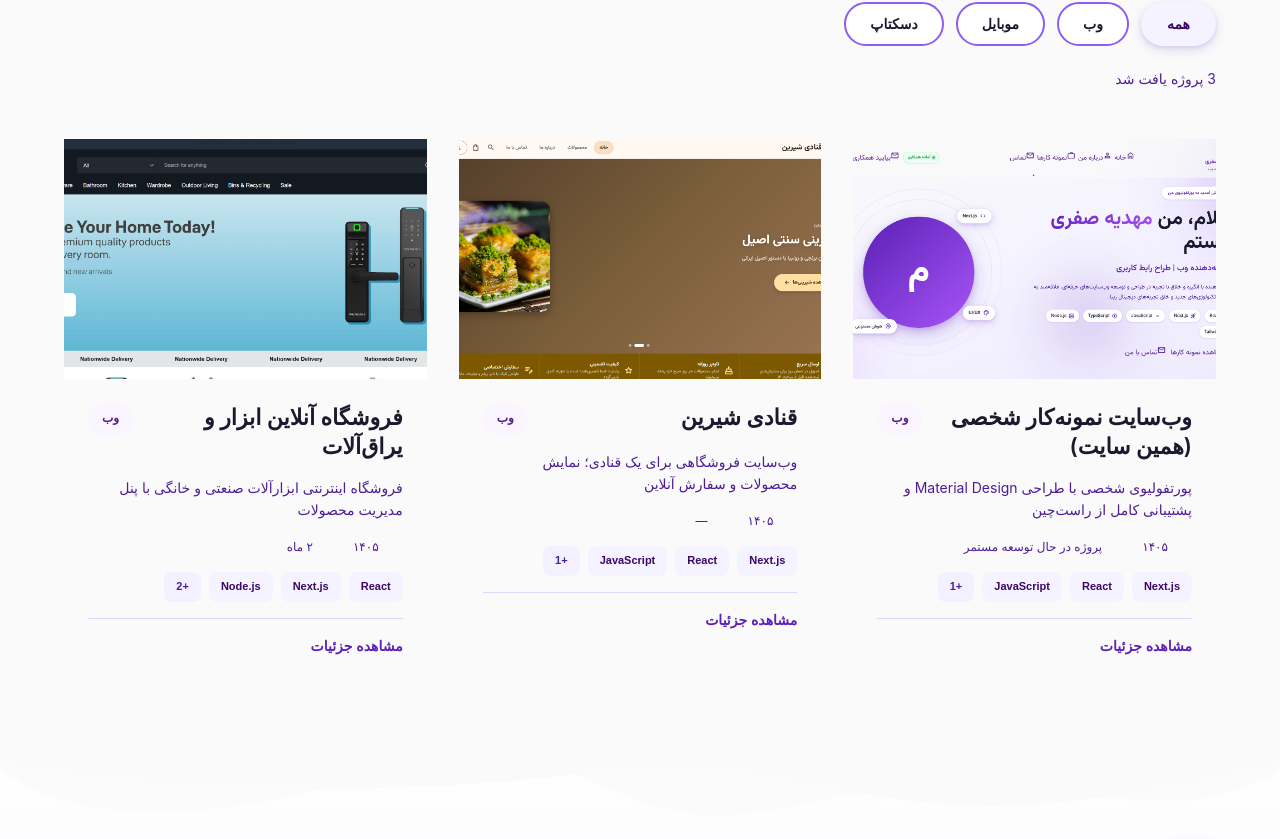
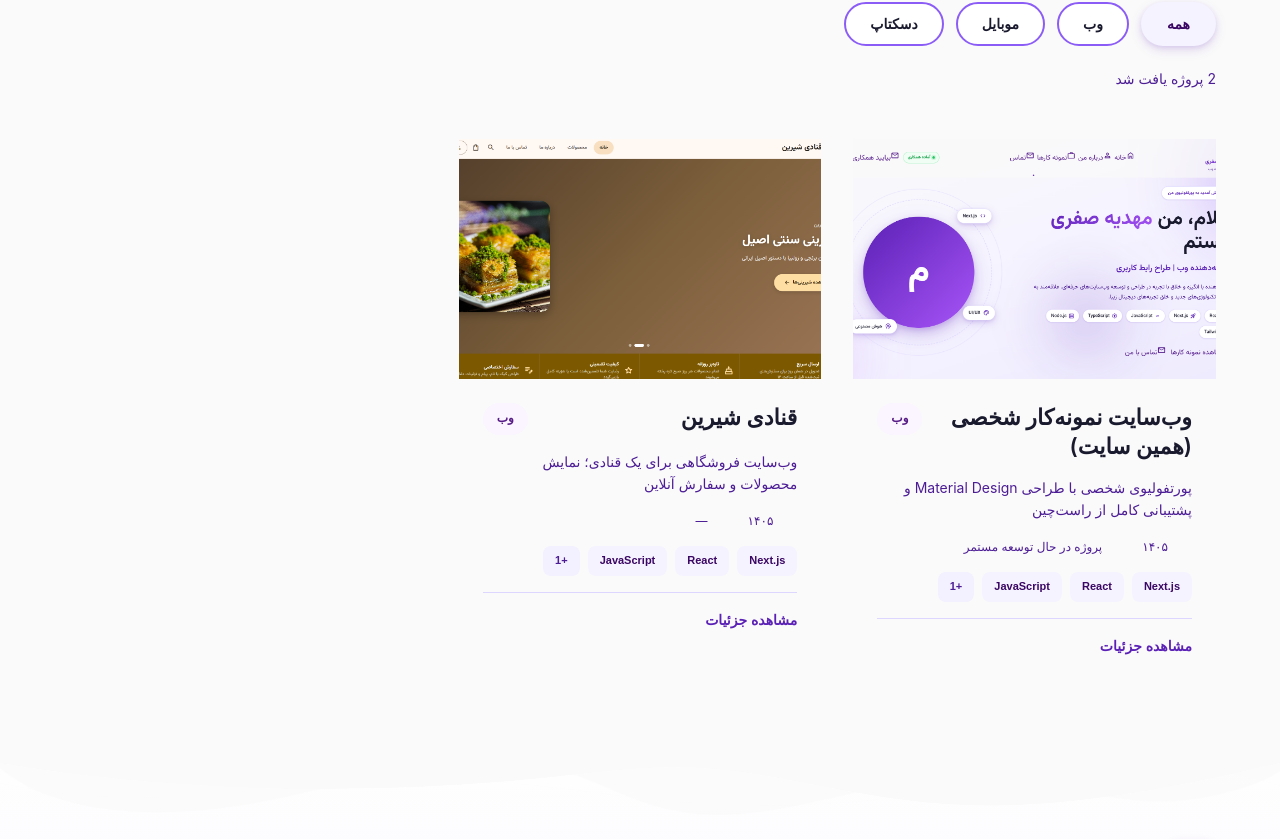
Before and after one commit to Mahdieh-SR/my-portfolio, a Next.js app: page /projects in a window 1280 px wide. Shown: the part 595-1434 px from the top of the page. Built offline with nearby package versions, Linux system fonts and the light colour scheme; a small style sheet from the web is missing.

Commit message:
Update projects.js

```diff
--- a/data/projects.js
+++ b/data/projects.js
@@ -54,35 +54,6 @@ export const projects = [
       'پیاده‌سازی سبد خرید و شمارنده تعداد محصول'
     ]
   },
-  {
-    id: 'tools-store',
-    title: 'فروشگاه آنلاین ابزار و یراق‌آلات',
-    shortDescription: 'فروشگاه اینترنتی ابزارآلات صنعتی و خانگی با پنل مدیریت محصولات',
-    description: 'یک فروشگاه اینترنتی برای فروش ابزارآلات صنعتی و خانگی، شامل دسته‌بندی محصولات بر اساس کاربرد، مقایسه محصولات مشابه، و پنل مدیریت ساده برای افزودن و ویرایش محصولات توسط فروشنده.',
-    category: 'وب',
-    images: ['/images/projects/tools-store1.png', '/images/projects/tools-store2.png', '/images/projects/tools-store3.png'],
-    technologies: ['React', 'Next.js', 'Node.js', 'MongoDB', 'Stripe'],
-    date: '۱۴۰۵',
-    duration: '۲ ماه',
-    role: 'طراح و توسعه‌دهنده',
-    client: 'فروشگاه ابزار پارس (پروژه نمونه)',
-    liveUrl: null,
-    githubUrl: null,
-    features: [
-      'دسته‌بندی محصولات بر اساس نوع ابزار و کاربرد',
-      'جستجو و فیلتر بر اساس برند، قیمت و امتیاز',
-      'مقایسه چند محصول مشابه در یک صفحه',
-      'سبد خرید و پرداخت آنلاین',
-      'پنل ساده مدیریت محصولات برای فروشنده'
-    ],
-    challenges: [
-      'طراحی فیلترهای ترکیبی برای تعداد زیاد محصول',
-      'ساخت پنل مدیریت ساده و کاربردی برای فروشنده غیرفنی'
-    ],
-    results: [
-      'نمونه‌ای برای نمایش توانایی ساخت فروشگاه‌های اینترنتی کامل'
-    ]
-  },
 ];
 
 export const categories = ['همه', 'وب', 'موبایل', 'دسکتاپ'];
```
